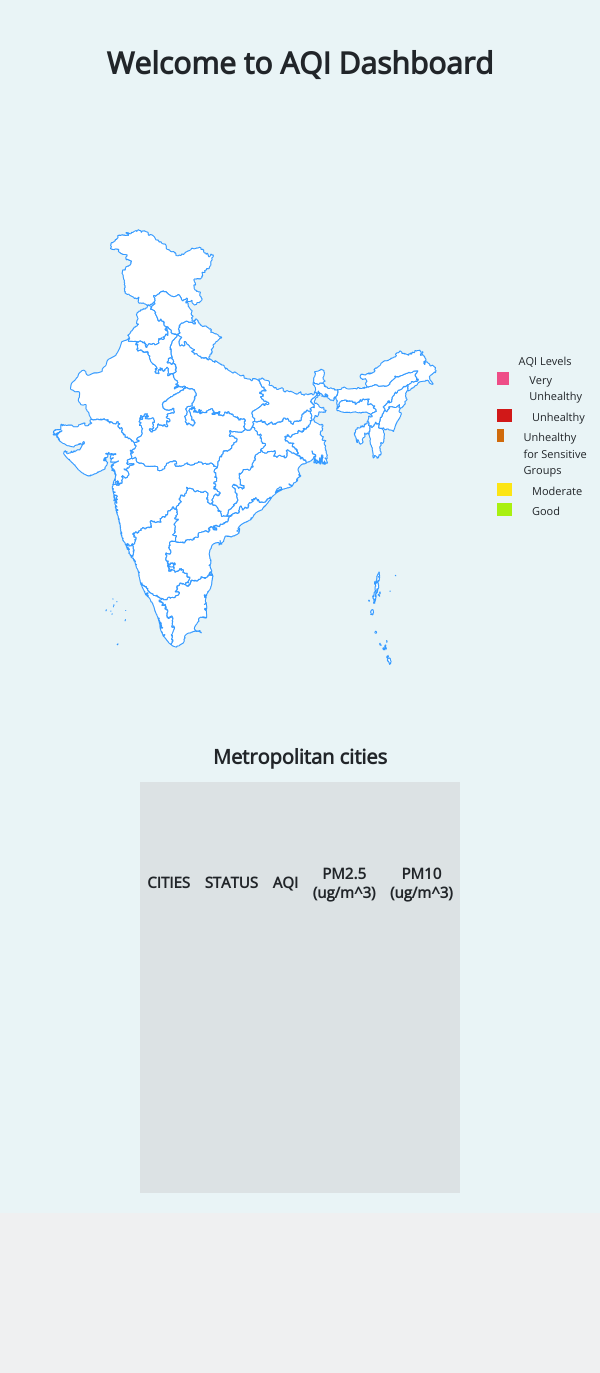
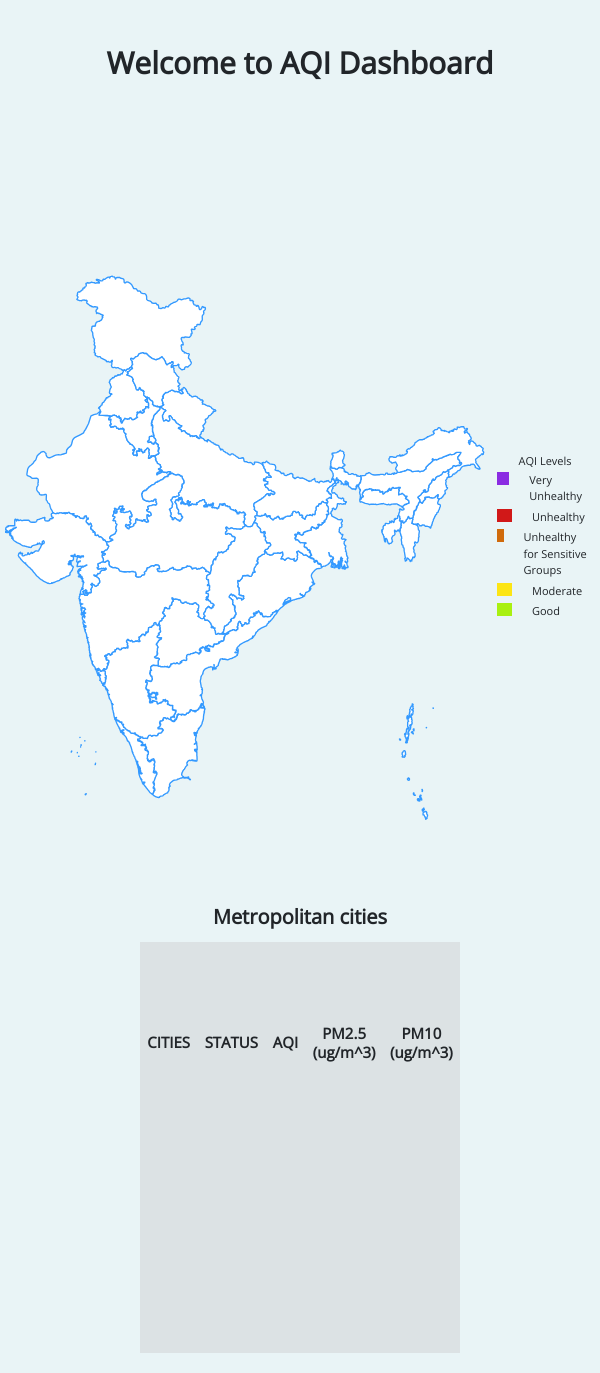
Before and after one commit to riddhitanna/AQI-Analytics-Dashboard-32, a Flask app: template Backend_main/AQI_V3/templates/maindashboard.html in a window 600 px wide; the page is wider, and only the part inside the window is pictured. Shown: the part 92-1465 px from the top of that part. Before the commit the page ends 1285 px from the top of that part, so only its background shows below. Run offline with Flask 2, Linux system fonts and the light colour scheme; the template is opened without the code that fills it, so the values that code supplies are empty; some libraries are stand-ins or nearby versions.

Commit message:
Update map-style.css

```diff
--- a/Backend_main/FInal V2/static/CSS/map-style.css
+++ b/Backend_main/FInal V2/static/CSS/map-style.css
@@ -6,7 +6,7 @@ body {
   display: flex;
   justify-content: space-around;
   height: fit-content;
-  align-items: flex-start;
+  align-items: center;
   height: 600px;
 }
 
@@ -15,7 +15,7 @@ body {
 }
 
 .headerTxt {
-  padding: 40px;
+  padding: 30px;
   font-size: 30px;
   font-weight: bold;
   width: 100%;
@@ -23,11 +23,13 @@ body {
 }
 
 .tableclass {
+  align-items:center;
   padding: 20px;
+  width : 50% ;
 }
 
 .mapclass {
-  width: 60%;
+  width: 100% ;
   display: flex;
   justify-content: space-around;
   align-items: flex-end;
@@ -94,7 +96,7 @@ path:hover {
 .color-5 {
   height: 20px;
   width: 25px;
-  background-color: #ee4d87;
+  background-color: #8a2be2;
   margin-right: 20px;
 }
 
@@ -114,9 +116,7 @@ table {
 
 @media (max-width: 600px) {
   .mapdiv {
-    display: flex;
     flex-direction: column;
-    align-items: center;
     flex-direction: column-reverse;
   }
 
@@ -127,18 +127,31 @@ table {
 
   .mapclass {
     margin-top: 50px;
+    max-width: 100%;
+    align-items: center;
+    justify-content: space-between;
+  }
+
+  .tableclass {
+    align-items: center;
+    align-content: center;
+    display: flex;
+    flex-direction: column;
+    /* padding: 20px; */
     width: 100%;
-    display: flex;
-    justify-content: space-around;
-    align-items :center ;
+  }
+
+  .headerTxt {
+    padding: 40px;
+    font-size: 30px;
+    font-weight: bold;
+    width: 100%;
+    text-align: center;
+    margin-bottom: 100px;
   }
 
   .ValueDisplay {
-    /* display: flex;
-        flex-direction: column;
-        top: 50%;
-        width: fit-content;
-        background-color: #a9f011; */
+
     margin-bottom: 20px;
     width: 100px;
     font-size: 11px;
@@ -150,15 +163,14 @@ table {
   .color-4,
   .color-5,
   .color-6 {
-    height: 13px;
-    width: 15px;
+    height: 11px;
+    width: 12px;
   }
 
   table {
     max-width: 320px;
     width: 80%;
     height: 411px;
-    /* height: 100%; */
   }
 }
 
@@ -175,9 +187,36 @@ table {
     height: 13px;
     width: 15px;
   }
+  .mapdiv {
+    display: flex;
+    flex-direction: column;
+    height: fit-content;
+    width: 100%;
+    align-items: center;
+    flex-direction: column-reverse;
+  }
 
+  .tableclass {
+    align-items: center;
+    align-content: center;
+    display: flex;
+    flex-direction: column;
+    /* padding: 20px; */
+    width: 100%;
+  }
+
+
+
+  .mapclass {
+    margin-top: 50px;
+    width: 100%;
+    display: flex;
+    justify-content: space-around;
+    align-items: center;
+    margin-bottom: 60px;
+  }
   table {
-    max-width: 320px;
+
     width: 80%;
     height: 411px;
     /* height: 100%; */
```
